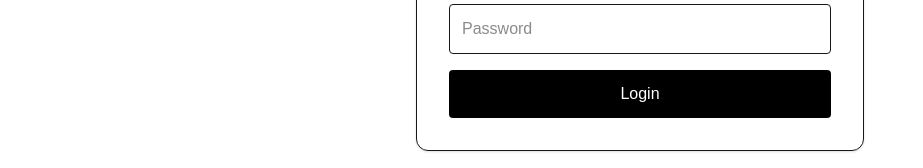
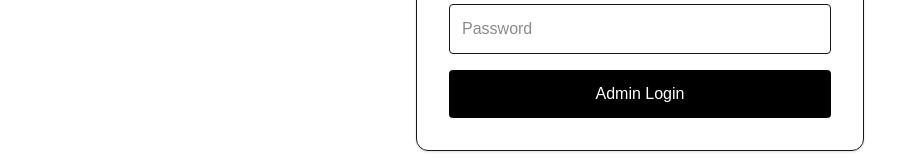
Before and after one commit to Akshay272002/loop-ai-customer-feedback, a Next.js app: page /login in a window 1280 px wide. Shown: the part 450-618 px from the top of the page, without its empty margins (0-923 px from the left). Built offline with nearby package versions, Linux system fonts and the light colour scheme.

Commit message:
Rename login button to Admin Login

```diff
--- a/app/login/page.tsx
+++ b/app/login/page.tsx
@@ -64,7 +64,7 @@ export default function LoginPage() {
           type="submit"
           className="w-full bg-black text-white p-3 rounded"
         >
-          Login
+          Admin Login
         </button>
       </form>
     </main>
```
